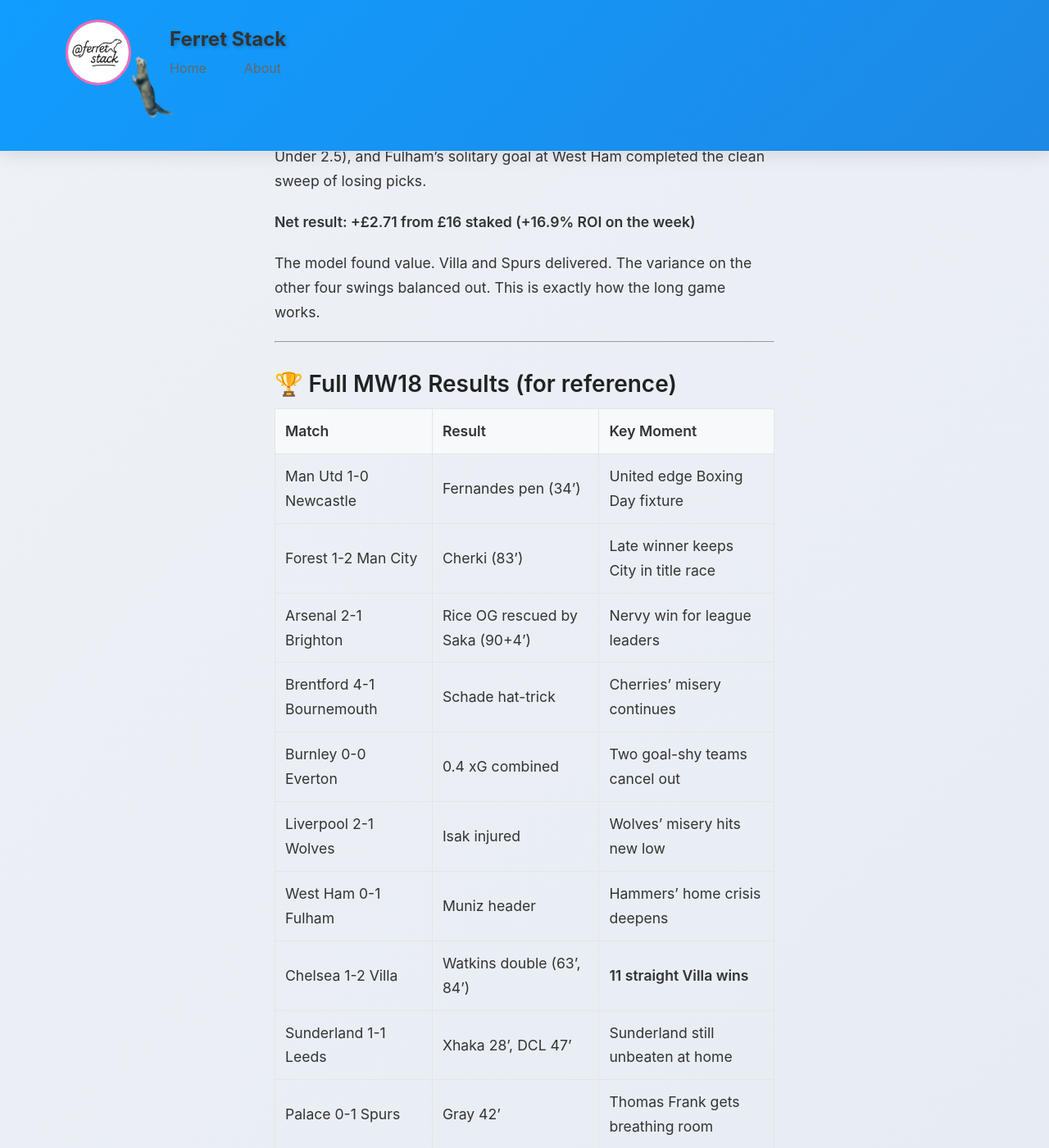
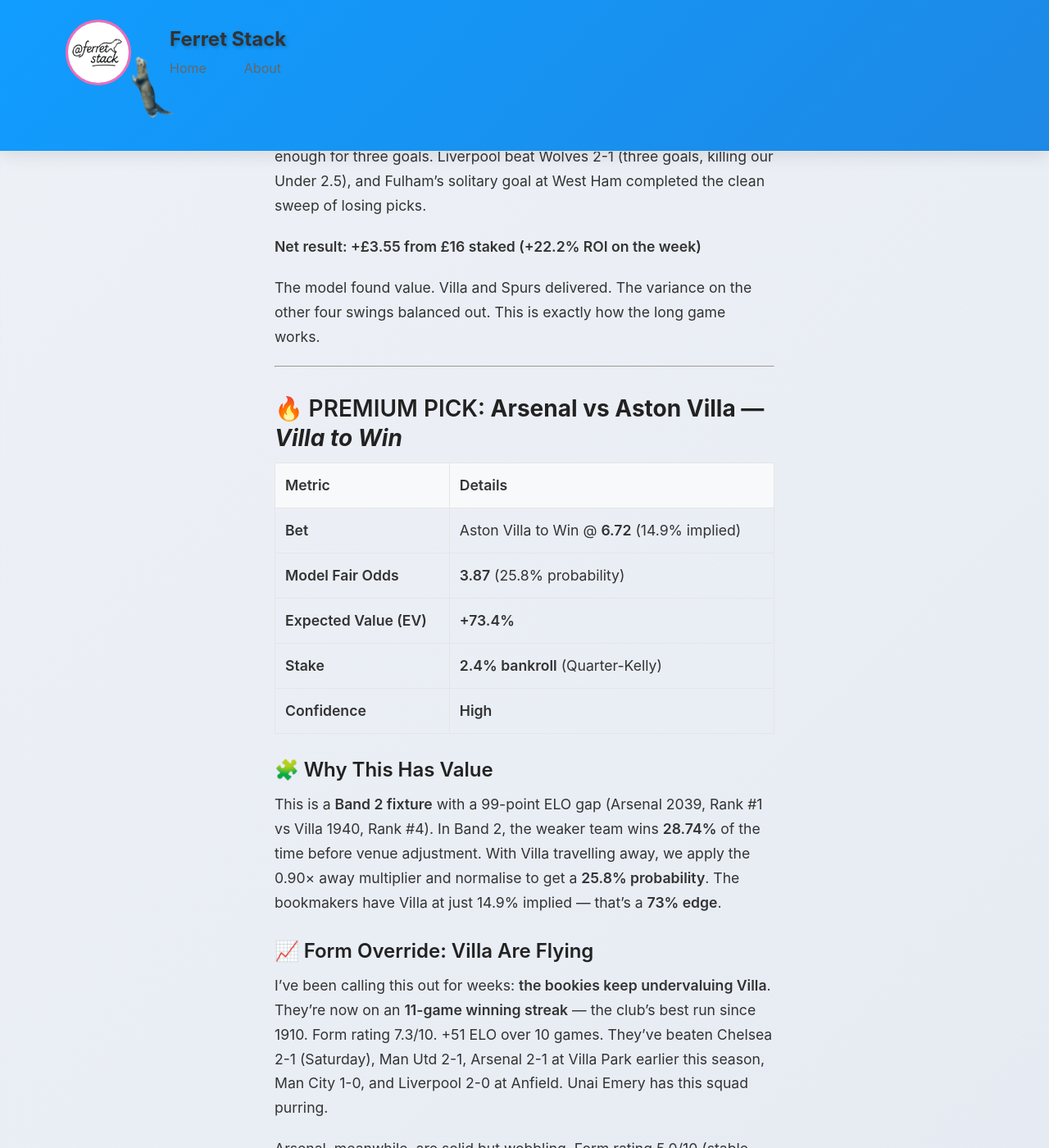
Before and after one commit to ferret-stack/ferret-stack.github.io, a Jekyll site: the page built from _posts/2025-12-29-Matchweek-19.md, in a window 1280 px wide and 1400 px high, scrolled down 2420 px. Shown: the whole window at 82% size. Built offline with Jekyll 4.4.1, drawn with Linux system fonts in a browser that asks for light colours; some of the changed text lies outside the part shown.

Commit message:
Update 2025-12-29-Matchweek-19.md

```diff
--- a/_posts/2025-12-29-Matchweek-19.md
+++ b/_posts/2025-12-29-Matchweek-19.md
@@ -29,13 +29,13 @@
 
 | Bet | Odds | Stake | Result | Score | P/L |
 |-----|------|-------|--------|-------|-----|
-| 🔥 Villa Win @ Chelsea | 3.99 | £4.00 | ✅ WON | Chelsea 1-2 | +£11.96 |
+| 🔥 Villa Win @ Chelsea | 4.20 | £4.00 | ✅ WON | Chelsea 1-2 | +£12.80 |
 | 🔥 Spurs Win @ Palace | 2.75 | £1.00 | ✅ WON | Palace 0-1 | +£1.75 |
 | 🔥 Sunderland Win vs Leeds | 2.51 | £5.00 | ❌ LOST | 1-1 Draw | -£5.00 |
 | 💎 Sunderland/Leeds O2.5 | 2.18 | £2.50 | ❌ LOST | 2 goals | -£2.50 |
 | 💎 Liverpool/Wolves U2.5 | 2.92 | £2.00 | ❌ LOST | 3 goals | -£2.00 |
 | 💰 West Ham Win vs Fulham | 2.66 | £1.50 | ❌ LOST | 0-1 | -£1.50 |
-| **TOTAL** | - | **£16.00** | **2/6** | - | **+£2.71** |
+| **TOTAL** | - | **£16.00** | **2/6** | - | **+£3.55** |
 
 **The highlight reel started with Villa.** Ollie Watkins came off the bench to score twice — the equaliser in the 63rd minute and the winner via header in the 84th — as Villa completed another remarkable comeback at Stamford Bridge. That's 11 straight wins now, equalling the club record from 1910. Chelsea went ahead through Joao Pedro's deflected goal from a Reece James corner, but Unai Emery's tactical switch at half-time proved decisive. Watkins' introduction changed everything. At 3.99 odds, our conviction in Villa's form paid handsomely: +£11.96 return on a £4 stake.
 
@@ -43,26 +43,9 @@
 
 **The painful misses** tell a different story. Sunderland dominated Leeds (14 shots, 1.39 xG) but Alderete's header hit the crossbar via Verbruggen's fingertips. A 1-1 draw killed both our Sunderland Win and Over 2.5 bets — Calvert-Lewin's 47th-minute equaliser after Xhaka's opener wasn't enough for three goals. Liverpool beat Wolves 2-1 (three goals, killing our Under 2.5), and Fulham's solitary goal at West Ham completed the clean sweep of losing picks.
 
-**Net result: +£2.71 from £16 staked (+16.9% ROI on the week)**
+**Net result: +£3.55 from £16 staked (+22.2% ROI on the week)**
 
 The model found value. Villa and Spurs delivered. The variance on the other four swings balanced out. This is exactly how the long game works.
-
----
-
-## 🏆 **Full MW18 Results (for reference)**
-
-| Match | Result | Key Moment |
-|-------|--------|------------|
-| Man Utd 1-0 Newcastle | Fernandes pen (34') | United edge Boxing Day fixture |
-| Forest 1-2 Man City | Cherki (83') | Late winner keeps City in title race |
-| Arsenal 2-1 Brighton | Rice OG rescued by Saka (90+4') | Nervy win for league leaders |
-| Brentford 4-1 Bournemouth | Schade hat-trick | Cherries' misery continues |
-| Burnley 0-0 Everton | 0.4 xG combined | Two goal-shy teams cancel out |
-| Liverpool 2-1 Wolves | Isak injured | Wolves' misery hits new low |
-| West Ham 0-1 Fulham | Muniz header | Hammers' home crisis deepens |
-| Chelsea 1-2 Villa | Watkins double (63', 84') | **11 straight Villa wins** |
-| Sunderland 1-1 Leeds | Xhaka 28', DCL 47' | Sunderland still unbeaten at home |
-| Palace 0-1 Spurs | Gray 42' | Thomas Frank gets breathing room |
 
 ---
 
```
